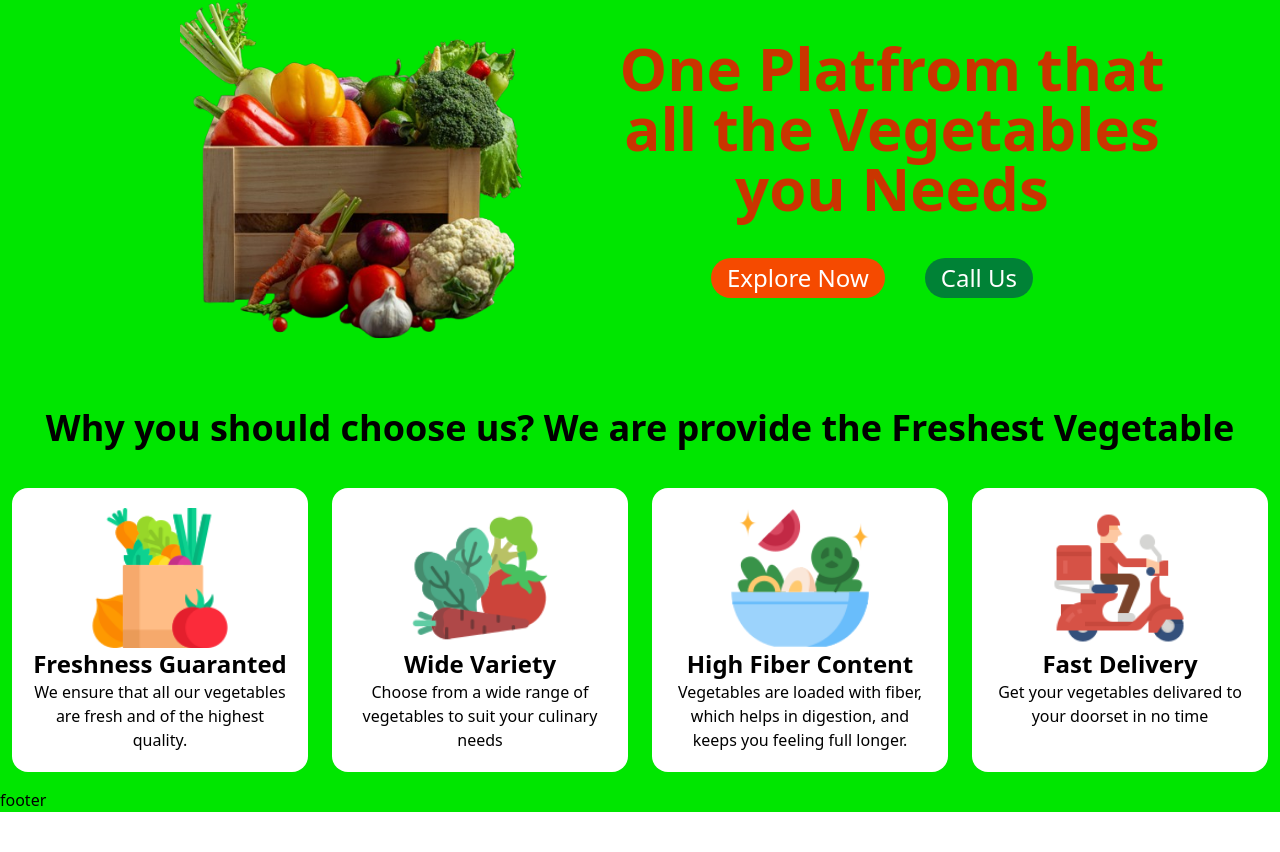
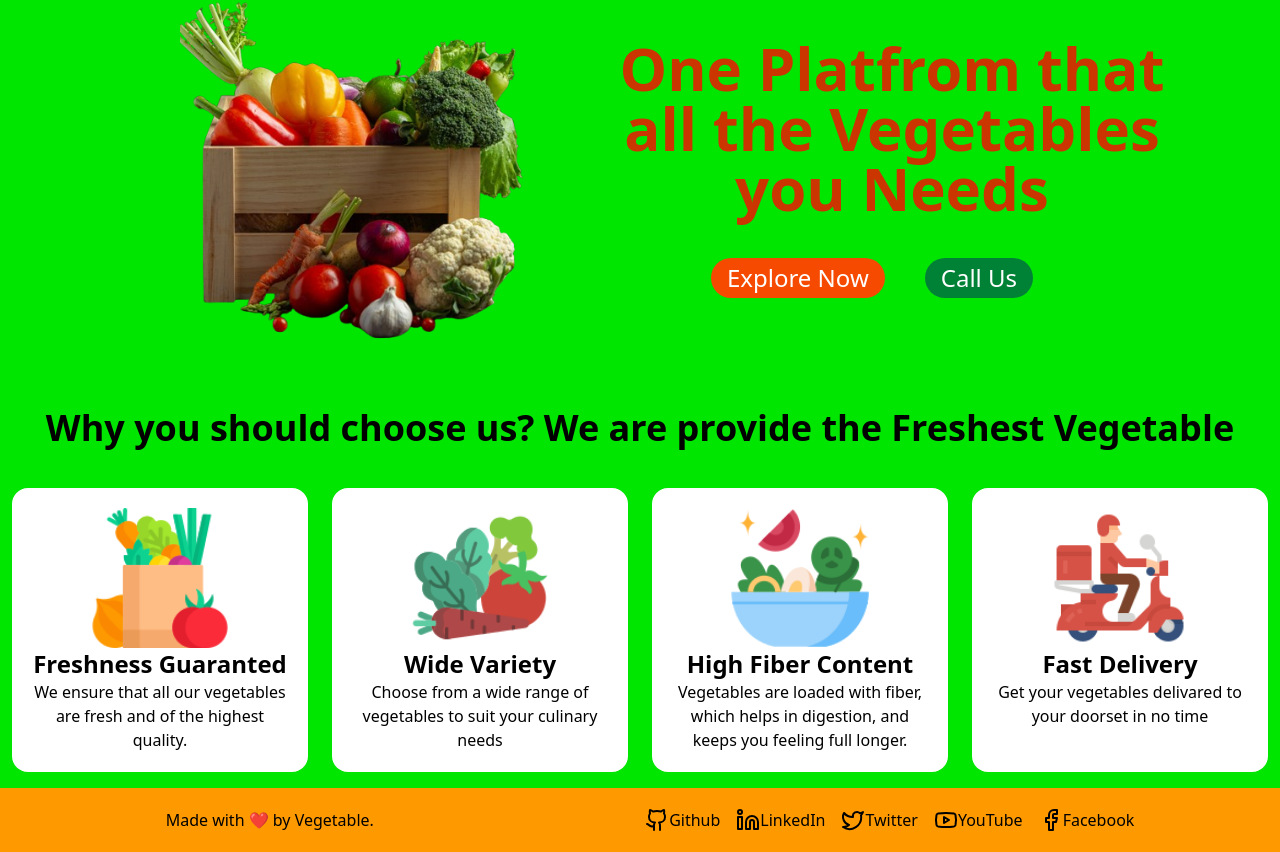
Before and after one commit to RahulNaktode/Vegetable-UI-project, a React (Vite) app: page / in a window 1280 px wide. Shown: the part 136-988 px from the top of the page. Before the commit the page ends 948 px from the top, so only its background shows below. Built offline with nearby package versions, Linux system fonts and the light colour scheme.

Commit message:
add Footer component with social media links

```diff
--- a/src/component/Footer.jsx
+++ b/src/component/Footer.jsx
@@ -1,9 +1,50 @@
-import React from 'react'
+import { Github, Linkedin, Twitter, Youtube, Facebook } from 'lucide-react'
+import { href } from 'react-router'
+
+const LinkOfDiv = [
+  {
+    href:'https://github.com/RahulNaktode/Vegetable-UI-project',
+    icon: <Github />,
+    name: 'Github',
+    },
+    {
+      href:'https://linkedin.com/RahulNaktode',
+      icon: <Linkedin />,
+      name: 'LinkedIn'
+    },
+    {
+      href:'https://twitter.com/RahulNaktode',
+      icon: <Twitter />,
+      name: 'Twitter'
+    },
+    {
+      href:'https://youtube.com/RahulNaktode',
+      icon: <Youtube />,
+      name: 'YouTube',
+    },
+    {
+      href:'https://facebook.com/RahulNaktode',
+      icon: <Facebook />,
+      name: 'Facebook',
+    }
+]
 
 function Footer() {
   return (
-    <div>
-      footer
+    <div className='bg-amber-500 pl-10 flex justify-around py-5'>
+      <div>
+        Made with ❤️ by Vegetable.
+      </div>
+      <div className='flex mx-5 gap-4'>
+        {LinkOfDiv.map((link) => {
+          return (
+            <a href={link.href} className='flex items-center'>
+              {link.icon}
+              {link.name}
+            </a>
+          )
+        })}
+      </div>
     </div>
   )
 }
```
